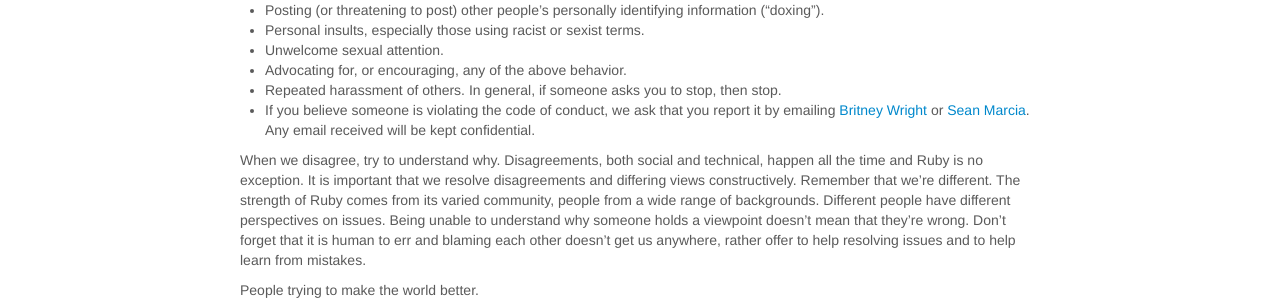
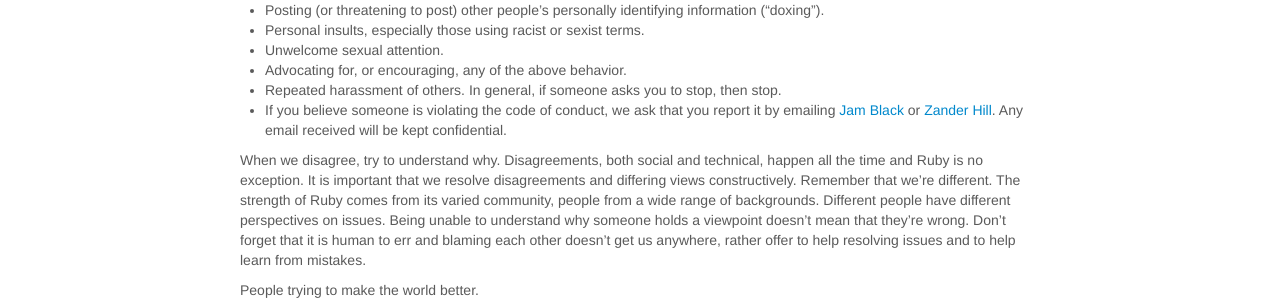
Before and after one commit to rubyforgood/rubyforgood.org--old, a Jekyll site: the page built from coc.md, in a window 1280 px wide and 1080 px high. Shown: the part 700-1000 px from the top of the window. Built offline with Jekyll 4.4.1, drawn with Linux system fonts in a browser that asks for light colours.

Commit message:
Updated the coc with new contacts since britney wont be there this year and it probably makes sense to not have an organizer on there.

```diff
--- a/coc.md
+++ b/coc.md
@@ -26,7 +26,7 @@
 - Unwelcome sexual attention.
 - Advocating for, or encouraging, any of the above behavior.
 - Repeated harassment of others. In general, if someone asks you to stop, then stop.
-- If you believe someone is violating the code of conduct, we ask that you report it by emailing [Britney Wright](mailto:britney@rubyforgood.com) or [Sean Marcia](mailto:sean@rubyforgood.com). Any email received will be kept confidential.
+- If you believe someone is violating the code of conduct, we ask that you report it by emailing [Jam Black](mailto:jam@rubyforgood.com) or [Zander Hill](mailto:zander@rubyforgood.com). Any email received will be kept confidential.
 
 When we disagree, try to understand why. Disagreements, both social and technical, happen all the time and Ruby is no exception. It is important that we resolve disagreements and differing views constructively. Remember that we're different. The strength of Ruby comes from its varied community, people from a wide range of backgrounds. Different people have different perspectives on issues. Being unable to understand why someone holds a viewpoint doesn't mean that they're wrong. Don't forget that it is human to err and blaming each other doesn't get us anywhere, rather offer to help resolving issues and to help learn from mistakes.
 
```
